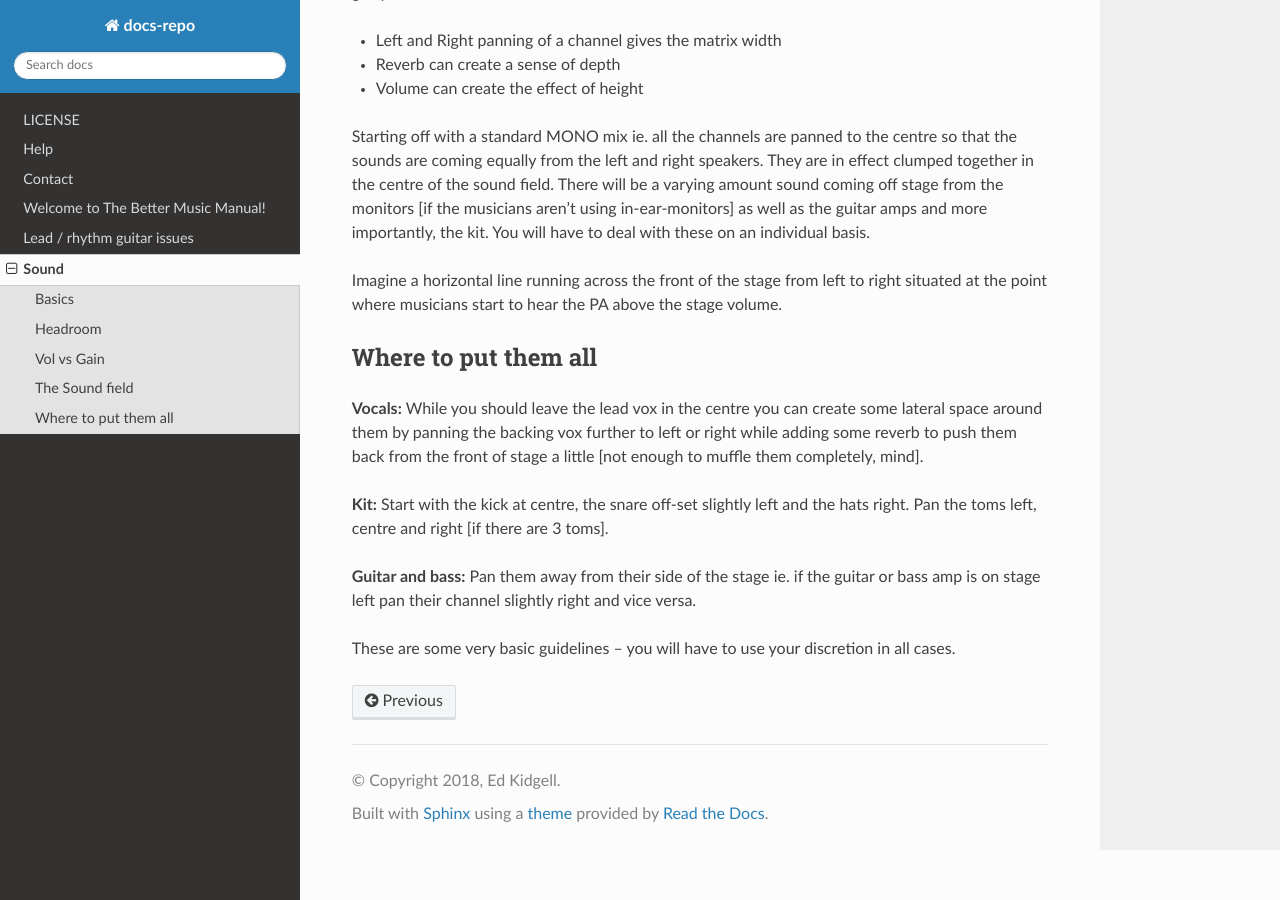
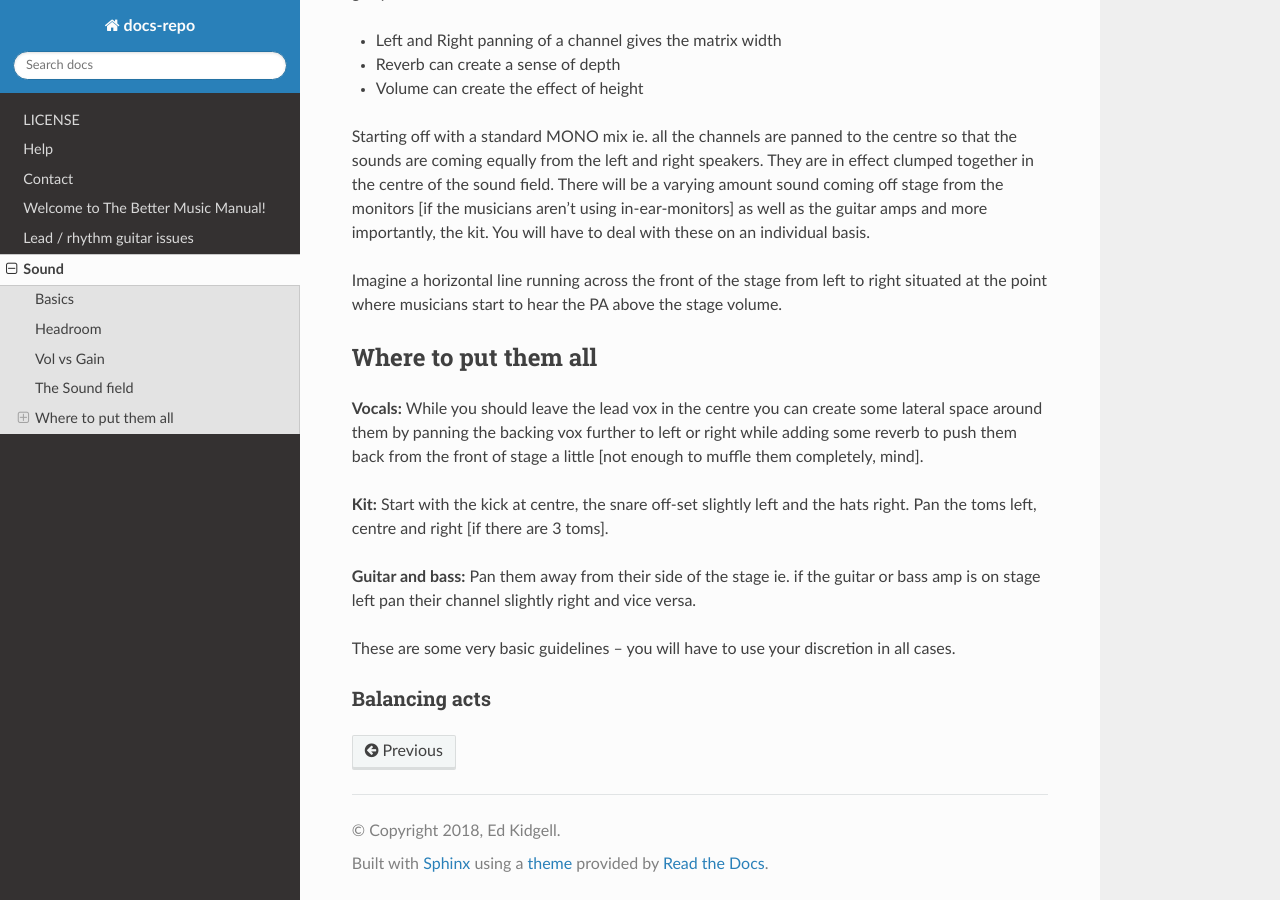
Before and after one commit to flakjakk/docs-repo, a Sphinx documentation site: the page built from docs/source/sound1.md, in a window 1280 px wide and 900 px high, scrolled down 643 px. Built offline with Sphinx 7.4.7 and the Read the Docs theme 2.0.0, drawn with Linux system fonts in a browser that asks for light colours.

Commit message:
Update sound1.md

```diff
--- a/docs/source/sound1.md
+++ b/docs/source/sound1.md
@@ -33,3 +33,5 @@ Imagine a horizontal line running across the front of the stage from left to rig
 **Guitar and bass:** Pan them away from their side of the stage ie. if the guitar or bass amp is on stage left pan their channel slightly right and vice versa.
 
 These are some very basic guidelines – you will have to use your discretion in all cases.
+
+### Balancing acts
```
